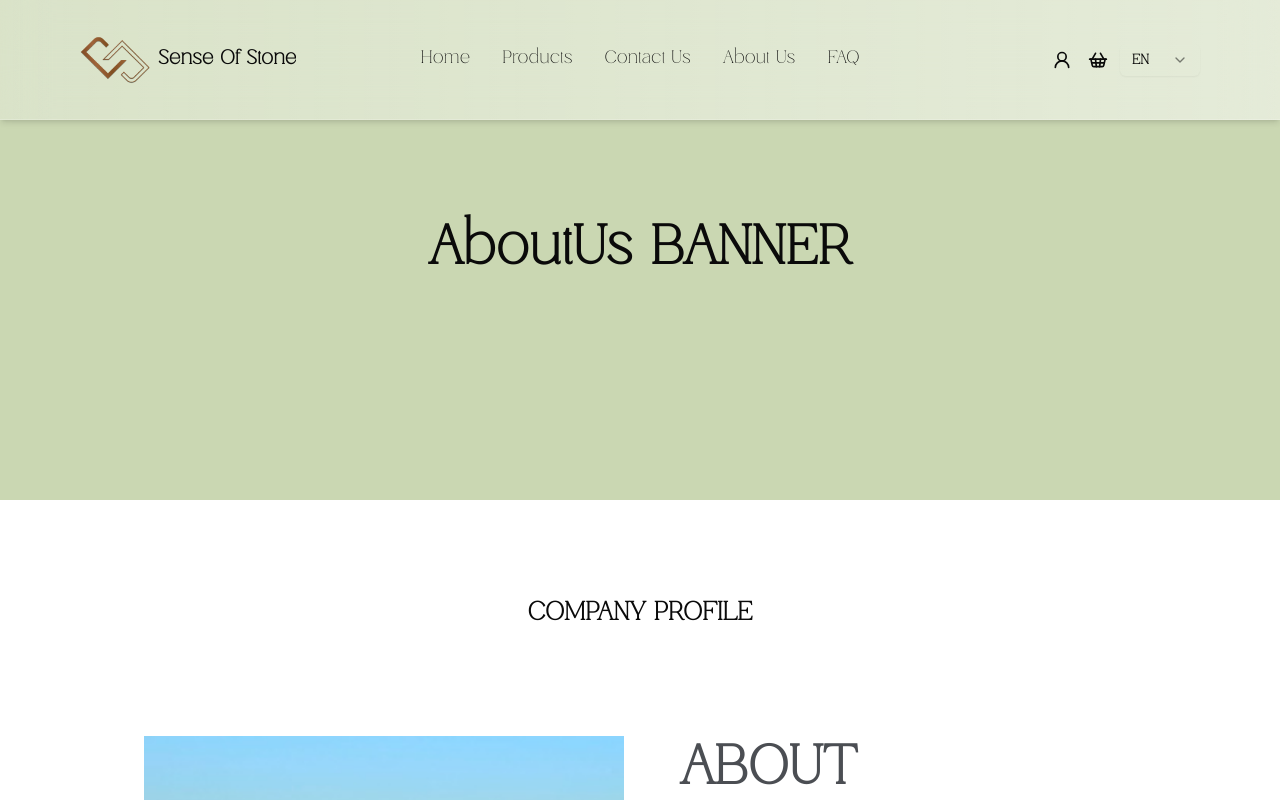
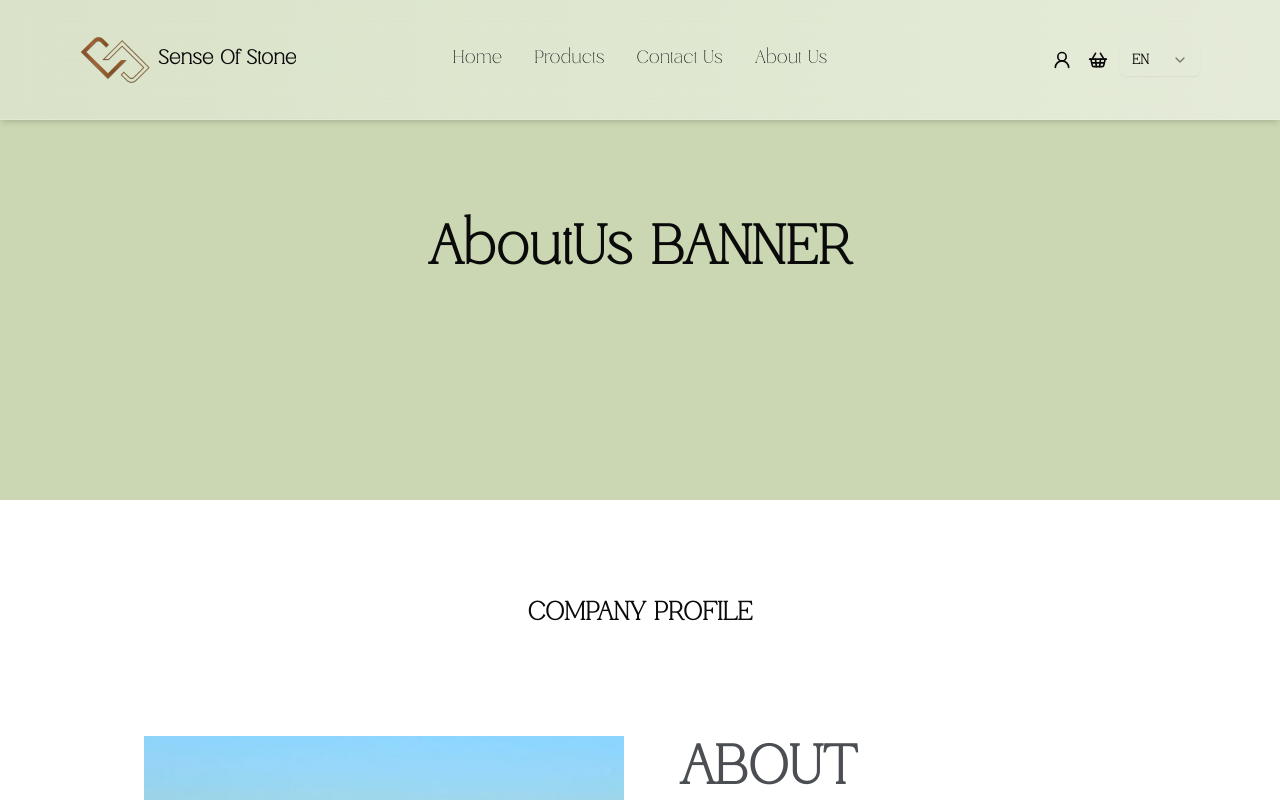
Before and after one commit to sorez94/developing-sos, a Next.js app: page /en/about in a window 1280 px wide. Shown: the top 800 px of the page. Built offline with nearby package versions, Linux system fonts and the light colour scheme.

Commit message:
fix navbar link

```diff
--- a/components/NavBar.tsx
+++ b/components/NavBar.tsx
@@ -2,15 +2,15 @@
 
 import LocaleSwitcher from "./LocaleSwitcher";
 import Link from "next/link";
-import { useLocale, useTranslations } from "next-intl";
+import {useLocale, useTranslations} from "next-intl";
 import {usePathname, useRouter} from "next/navigation";
 import clsx from "clsx";
-import { useState } from "react";
-import { Menu, X, ShoppingBasket, UserRound } from "lucide-react";
-import { useCartStore } from "@/stores/cartStore";
-import { routing } from "@/i18n/routing";
+import {useState} from "react";
+import {Menu, ShoppingBasket, UserRound, X} from "lucide-react";
+import {useCartStore} from "@/stores/cartStore";
+import {routing} from "@/i18n/routing";
 import LocaleSwitcherSelect from "@/components/LocaleSwitcherSelect";
-import { motion, AnimatePresence } from "framer-motion";
+import {AnimatePresence, motion} from "framer-motion";
 
 export default function NavBar() {
     const locale = useLocale();
@@ -23,11 +23,10 @@ export default function NavBar() {
     );
 
     const links = [
-        { href: `/${locale}`, label: t("home") },
-        { href: `/${locale}/product`, label: t("products") },
-        { href: `/${locale}/contact-us`, label: t("contact") },
-        { href: `/${locale}/about-us`, label: t("aboutUs") },
-        { href: `/${locale}/faq`, label: t("FAQ") },
+        {href: `/${locale}`, label: t("home")},
+        {href: `/${locale}/product`, label: t("products")},
+        {href: `/${locale}/contact-us`, label: t("contact")},
+        {href: `/${locale}/about-us`, label: t("aboutUs")},
     ];
 
     return (
@@ -49,10 +48,8 @@ export default function NavBar() {
                         Sense Of Stone
                     </h1>
                 </motion.div>
-
-                {/* لینک‌های دسکتاپ */}
                 <div className="hidden md:flex absolute left-1/2 transform -translate-x-1/2 gap-6 lg:gap-8">
-                {links.map(({href, label}) => (
+                    {links.map(({href, label}) => (
                         <Link
                             key={href}
                             href={href}
@@ -65,8 +62,6 @@ export default function NavBar() {
                         </Link>
                     ))}
                 </div>
-
-                {/* آیکون‌ها و منوی موبایل */}
                 <div className="flex items-center gap-3">
                     {/* موبایل */}
                     <div className="md:hidden flex items-center gap-2">
@@ -90,22 +85,16 @@ export default function NavBar() {
                             ))}
                         </LocaleSwitcherSelect>
                     </div>
-
-                    {/* دکمه همبرگر */}
                     <div className="md:hidden">
                         <button onClick={() => setMenuOpen(!menuOpen)} aria-label="Toggle menu">
                             {menuOpen ? <X size={26}/> : <Menu size={26}/>}
                         </button>
                     </div>
-
-                    {/* دسکتاپ */}
                     <div className="hidden md:flex items-center gap-2">
                         <LocaleSwitcher/>
                     </div>
                 </div>
             </div>
-
-            {/* منوی موبایل بازشونده با انیمیشن */}
             <AnimatePresence>
                 {menuOpen && (
                     <motion.div
@@ -114,10 +103,10 @@ export default function NavBar() {
                         exit={{height: 0, opacity: 0}}
                         transition={{duration: 0.3}}
                         className="md:hidden overflow-hidden absolute left-0 w-full z-40 backdrop-blur-md bg-white/70 border-t border-white/30 shadow-xl"
-                        style={{ top: "64px" }}
+                        style={{top: "64px"}}
                     >
                         <div className="flex flex-col items-start gap-4 px-4 py-4">
-                            {links.map(({ href, label }) => (
+                            {links.map(({href, label}) => (
                                 <Link
                                     key={href}
                                     href={href}
```
